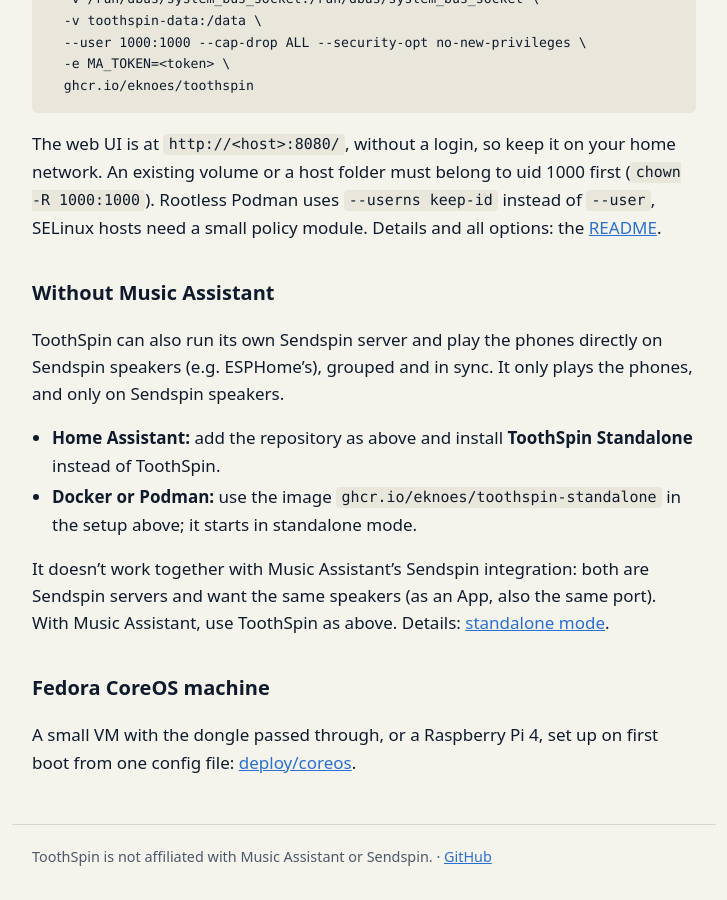
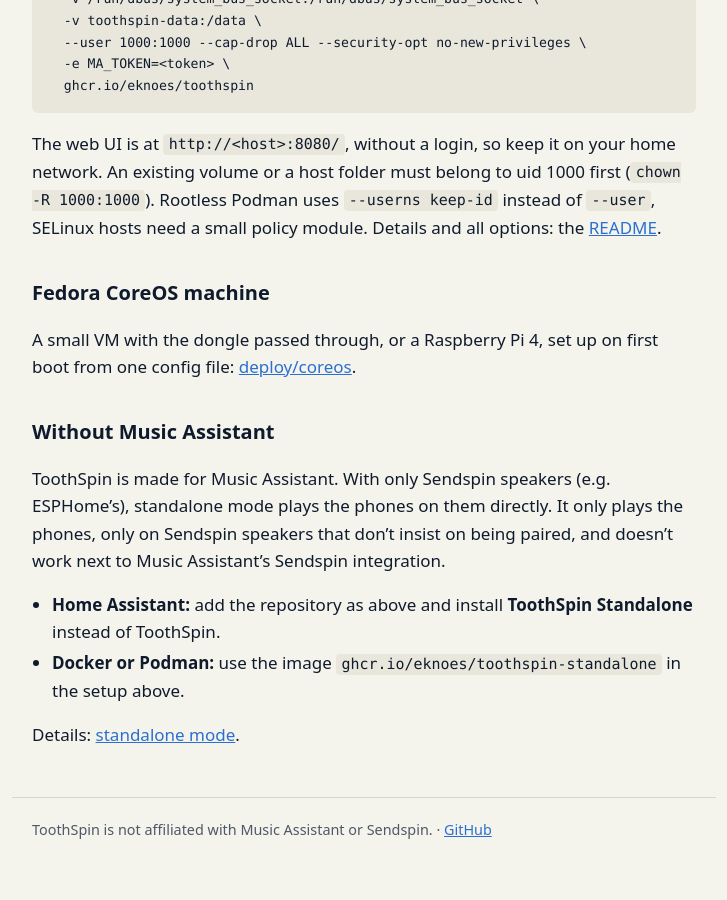
Before and after one commit to eknoes/toothspin, a Jekyll site: the page built from docs/install.md, in a window 1280 px wide and 900 px high, scrolled down 1866 px. Shown: the whole window, without its empty margins (276-1003 px from the left). Built offline with Jekyll 4.4.1, drawn with Linux system fonts in a browser that asks for light colours; after the commit the page ends 2739 px from its top, so only the background shows below that; some of the changed text lies outside the part shown.

Commit message:
docs: standalone mode as a small alternative to Music Assistant
Co-Authored-By: Claude Opus 5.5 <noreply@anthropic.com>

```diff
--- a/docs/install.md
+++ b/docs/install.md
@@ -11,7 +11,8 @@ lede: Three ways to run it. If you use Home Assistant, take the App.
 
 **You need** Music Assistant **2.10.6 or newer** and a Bluetooth adapter,
 ideally a USB dongle just for ToothSpin: phones stay connected more
-reliably than on a shared adapter.
+reliably than on a shared adapter. No Music Assistant? There's a
+[standalone mode](#standalone) for Sendspin speakers.
 
 ## Home Assistant App {#home-assistant}
 
@@ -67,24 +68,22 @@ first (`chown -R 1000:1000`). Rootless Podman uses `--userns keep-id`
 instead of `--user`, SELinux hosts need a small policy module. Details and all options: the
 [README](https://github.com/eknoes/toothspin#with-docker-or-podman).
 
-## Without Music Assistant {#standalone}
-
-ToothSpin can also run its own Sendspin server and play the phones directly
-on Sendspin speakers (e.g. ESPHome's), grouped and in sync. It only plays
-the phones, and only on Sendspin speakers.
-
-- **Home Assistant:** add the repository as above and install **ToothSpin
-  Standalone** instead of ToothSpin.
-- **Docker or Podman:** use the image `ghcr.io/eknoes/toothspin-standalone`
-  in the setup above; it starts in standalone mode.
-
-It doesn't work together with Music Assistant's Sendspin integration: both
-are Sendspin servers and want the same speakers (as an App, also the same
-port). With Music Assistant, use ToothSpin as above. Details:
-[standalone mode](https://github.com/eknoes/toothspin#standalone-mode-without-music-assistant).
-
 ## Fedora CoreOS machine {#coreos}
 
 A small VM with the dongle passed through, or a Raspberry Pi 4, set up
 on first boot from one config file:
 [deploy/coreos](https://github.com/eknoes/toothspin/tree/main/deploy/coreos).
+
+## Without Music Assistant {#standalone}
+
+ToothSpin is made for Music Assistant. With only Sendspin speakers (e.g.
+ESPHome's), standalone mode plays the phones on them directly. It
+only plays the phones, only on Sendspin speakers that don't insist on being
+paired, and doesn't work next to Music Assistant's Sendspin integration.
+
+- **Home Assistant:** add the repository as above and install **ToothSpin
+  Standalone** instead of ToothSpin.
+- **Docker or Podman:** use the image `ghcr.io/eknoes/toothspin-standalone`
+  in the setup above.
+
+Details: [standalone mode](https://github.com/eknoes/toothspin#standalone-mode).
--- a/toothspin_standalone/config.yaml
+++ b/toothspin_standalone/config.yaml
@@ -3,8 +3,7 @@ name: ToothSpin Standalone
 version: "0.2.1"
 slug: toothspin_standalone
 description: >-
-  Stream any phone over Bluetooth to Sendspin speakers, without Music
-  Assistant
+  ToothSpin without Music Assistant: phones on Sendspin speakers only
 url: https://github.com/eknoes/toothspin
 image: ghcr.io/eknoes/toothspin-standalone
 arch:
```
Also changed, not shown: docs/faq.md (+9 -9 lines), docs/overview.md (+22 -22 lines), toothspin_standalone/DOCS.md (+9 -3 lines), README.md, toothspin_standalone/README.md.
